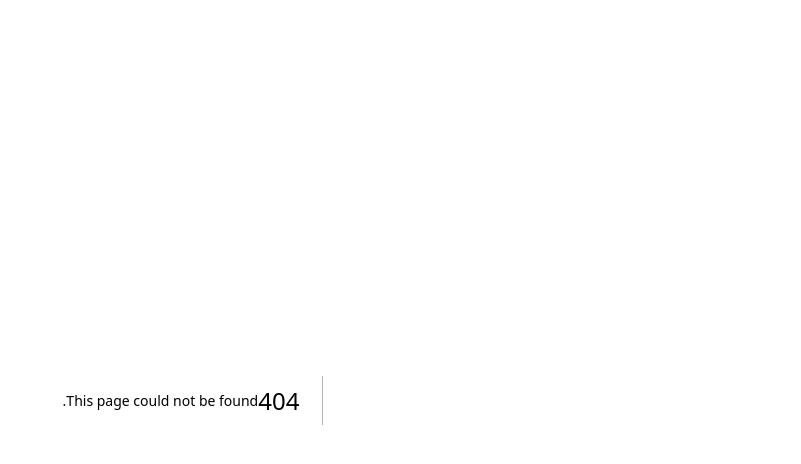
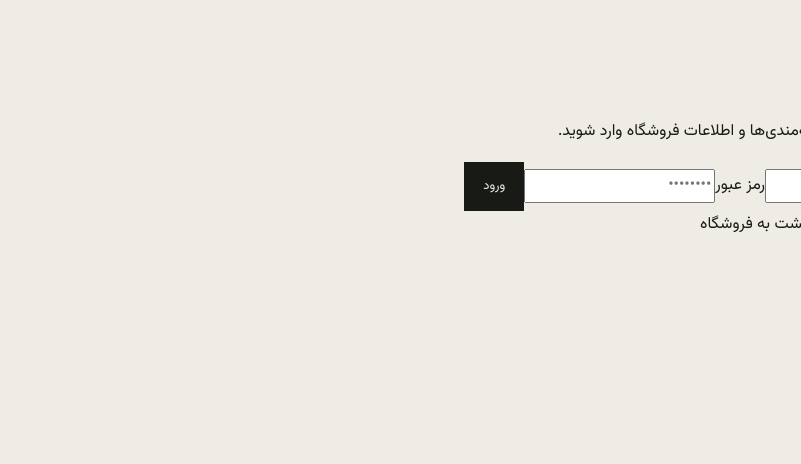
Before and after one commit to ParisaAtaee2000/web-projects, a Next.js app in the folder zemestan/: page /login in a window 1280 px wide. Before the commit this address had no page. Shown: the top 464 px of the page, without its empty margins (479-1280 px from the left). Built offline with nearby package versions, Linux system fonts and the light colour scheme.

Commit message:
feat(auth): add login page

```diff
--- /dev/null
+++ b/zemestan/app/login/page.tsx
@@ -0,0 +1,20 @@
+"use client";
+
+import Link from "next/link";
+import { FormEvent } from "react";
+import { useRouter } from "next/navigation";
+import { useAuth } from "@/components/auth/AuthProvider";
+
+export default function LoginPage() {
+  const router = useRouter();
+  const { login } = useAuth();
+
+  const submit = (event: FormEvent<HTMLFormElement>) => {
+    event.preventDefault();
+    const form = new FormData(event.currentTarget);
+    login(String(form.get("email") ?? ""));
+    router.push("/account");
+  };
+
+  return <main dir="rtl" className="auth-page"><div className="auth-card"><div className="section-kicker">ACCOUNT / LOGIN</div><h1>ورود به حساب</h1><p>برای مشاهده سفارش‌ها، علاقه‌مندی‌ها و اطلاعات فروشگاه وارد شوید.</p><form onSubmit={submit} className="auth-form"><label>ایمیل<input name="email" type="email" required placeholder="you@store.com" /></label><label>رمز عبور<input name="password" type="password" required placeholder="••••••••" /></label><button className="btn primary" type="submit">ورود</button></form><div className="auth-links"><Link href="/register">حساب ندارید؟ ثبت‌نام کنید</Link><Link href="/">بازگشت به فروشگاه</Link></div></div></main>;
+}
```
